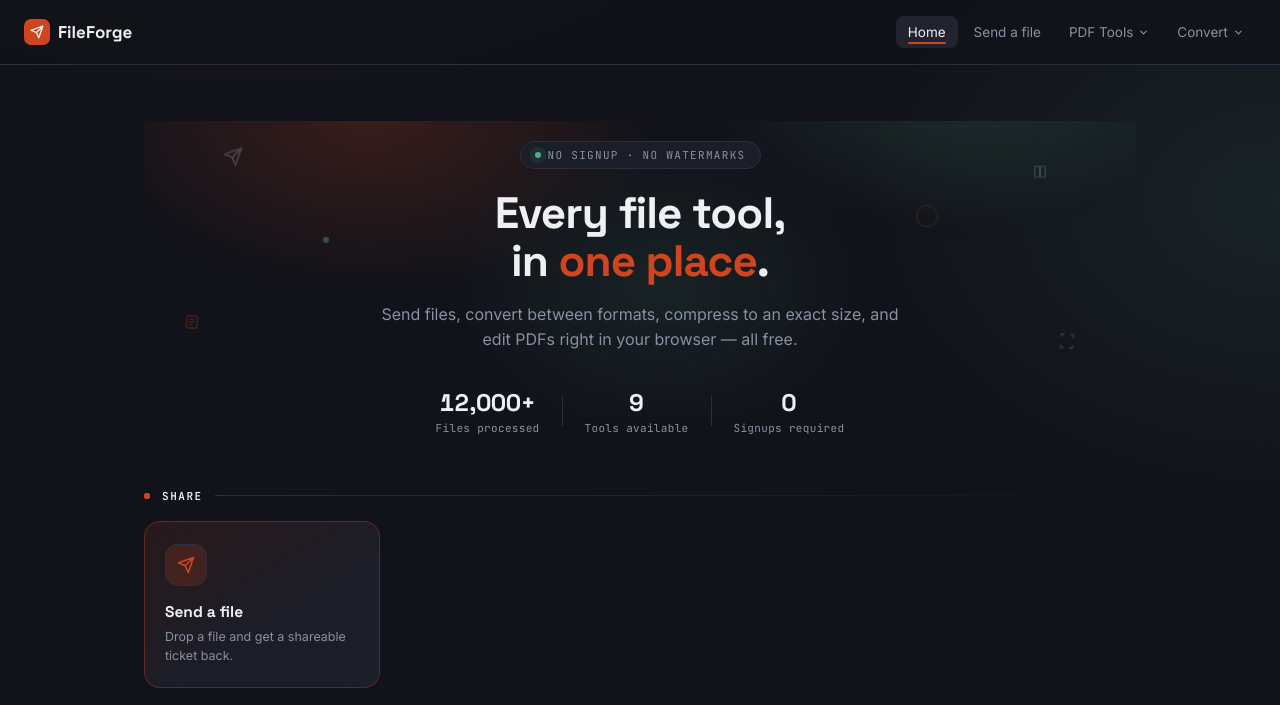
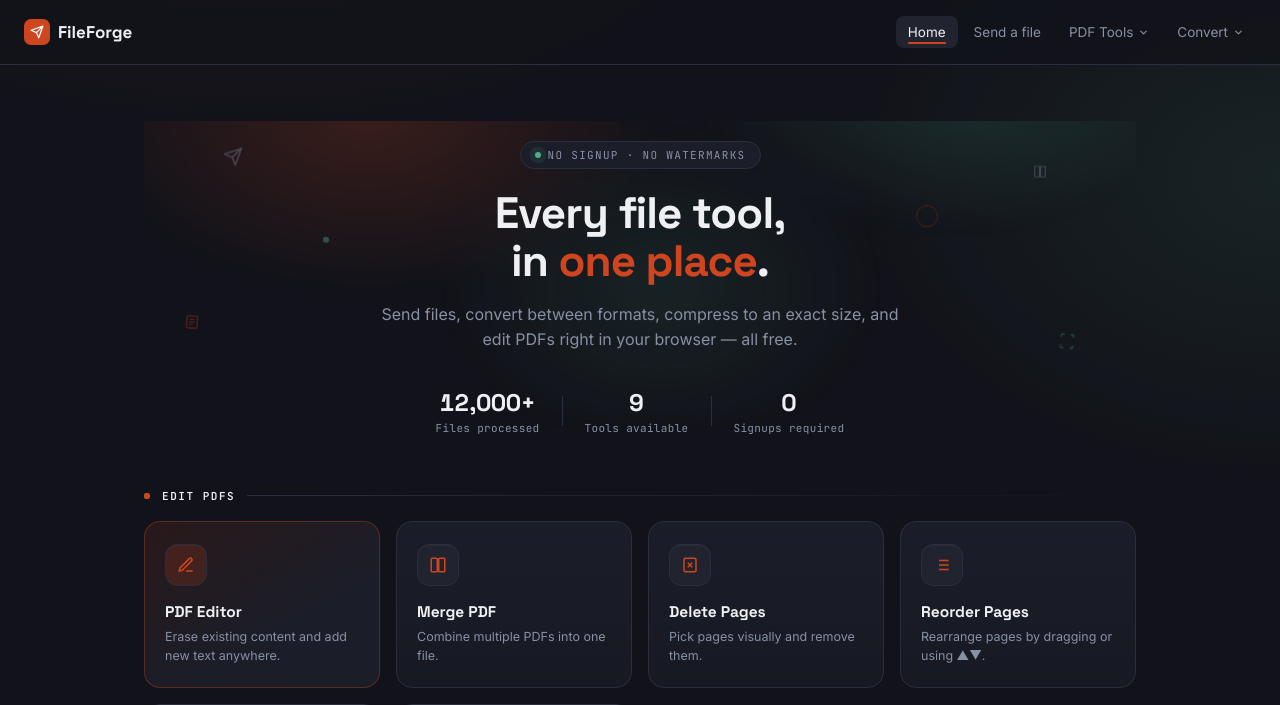
Before and after one commit to soumen4321samanta/fileshare, a Django app: page / in a window 1280 px wide. Shown: the top 705 px of the page. Run offline with Django 5.2, Linux system fonts and the light colour scheme.

Commit message:
remove share tool

```diff
--- a/frontend/templates/frontend/home.html
+++ b/frontend/templates/frontend/home.html
@@ -41,14 +41,14 @@
         </div>
     </div>
 
-    <div class="section-label">Share</div>
+    {% comment %} <div class="section-label">Share</div>
     <div class="tool-grid">
         <a href="{% url 'send_file_page' %}" class="tool-card featured">
             <div class="icon"><svg width="18" height="18" viewBox="0 0 24 24" fill="none" stroke="currentColor" stroke-width="2"><path d="M22 2L11 13M22 2l-7 20-4-9-9-4 20-7z" stroke-linecap="round" stroke-linejoin="round"/></svg></div>
             <h3>Send a file</h3>
             <p>Drop a file and get a shareable ticket back.</p>
         </a>
-    </div>
+    </div> {% endcomment %}
 
     <div class="section-label">Edit PDFs</div>
     <div class="tool-grid">
```
